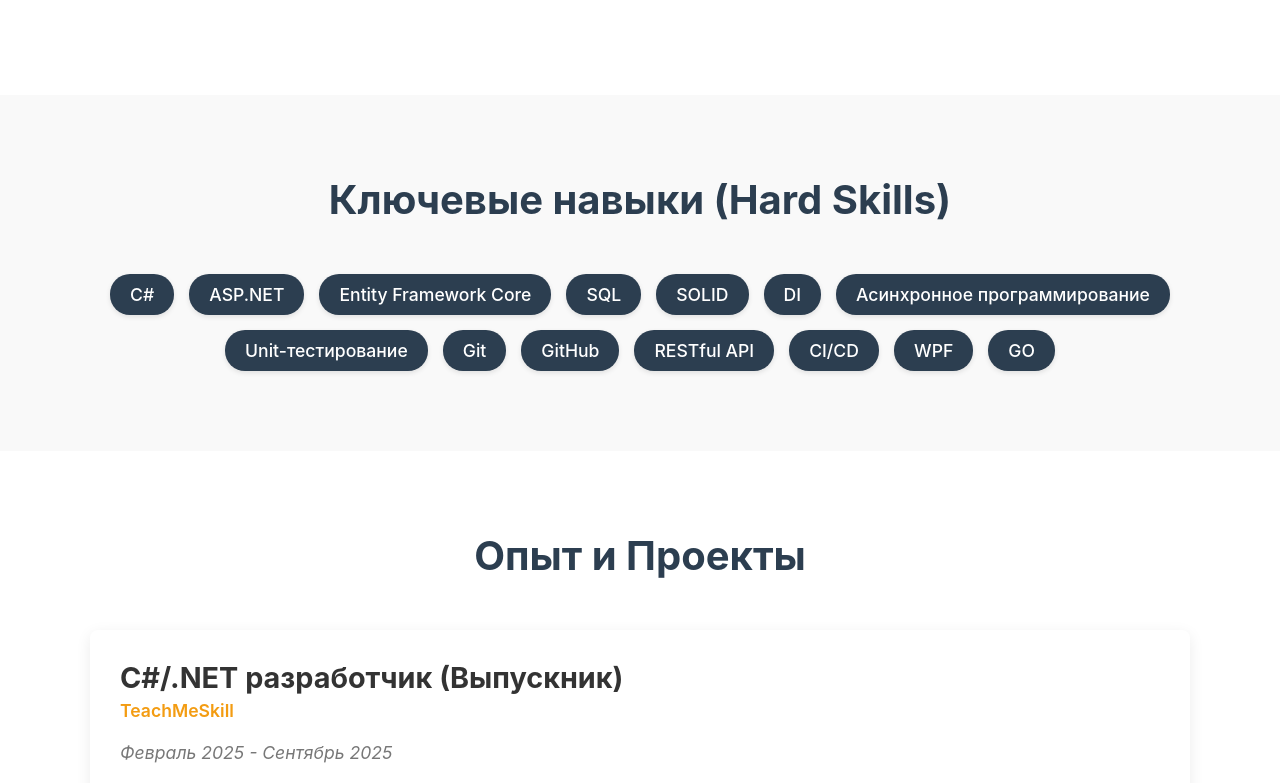
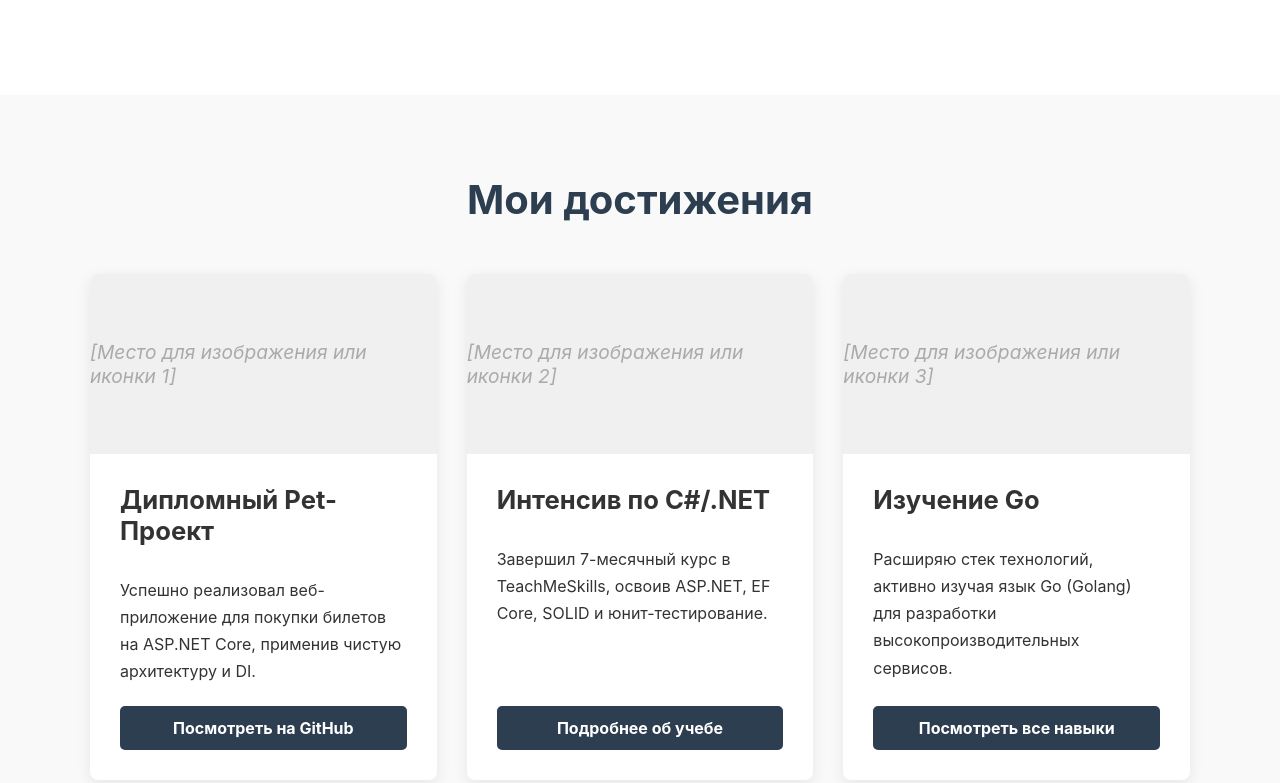
Before and after one commit to qsn4k/Web-Design, a plain HTML site: page business_card/index.html in a window 1280 px wide. Shown: the part 1296-2079 px from the top of the page. Drawn offline with Linux system fonts and the light colour scheme.

Commit message:
Completed additional assignment for Lab 5. The document structure has been changed for easier navigation.

```diff
--- a/Lab4/indiv.html
+++ b/business_card/index.html
@@ -4,7 +4,7 @@
     <meta charset="UTF-8">
     <meta name="viewport" content="width=device-width, initial-scale=1.0">
     <title>Даниил Денисенко | Junior C# Developer</title>
-    <link rel="stylesheet" href="indiv.css">
+    <link rel="stylesheet" href="style_for_index.css">
 </head>
 <body>
 
@@ -13,6 +13,7 @@
             <a href="#hero" class="nav-logo">Даниил Денисенко</a>
             <ul class="nav-menu">
                 <li><a href="#about">Обо мне</a></li>
+                <li><a href="#achievements">Мои достижения</a></li>
                 <li><a href="#skills">Навыки</a></li>
                 <li><a href="#experience">Опыт</a></li>
                 <li><a href="#education">Образование</a></li>
@@ -22,7 +23,6 @@
     </header>
 
     <main>
-
         <section id="hero">
             <img src="avatar.jpg" alt="Аватар Даниила Денисенко" class="hero-avatar">
             <div class="hero-content">
@@ -51,6 +51,49 @@
                     <p>
                         Я выбрал направление разработки, потому что оно сочетает логику, креативность и практическую пользу. Для профессионального роста изучаю, осваиваю паттерны проектирования, веду собственные pет-проекты.
                     </p>
+                </div>
+            </div>
+        </section>
+
+        <section id="achievements" class="section">
+            <div class="container">
+                <h2 class="section-title">Мои достижения</h2>
+
+                <div class="achievements-container">
+
+                    <div class="achievement-card">
+                        <div class="card-image">
+                            [Место для изображения или иконки 1]
+                        </div>
+                        <div class="card-content">
+                            <h3>Дипломный Pet-Проект</h3>
+                            <p>Успешно реализовал веб-приложение для покупки билетов на ASP.NET Core, применив чистую архитектуру и DI.</p>
+                            <a href="https://github.com/qsn4k/TMS_HW" target="_blank" class="details-button">Посмотреть на GitHub</a>
+                        </div>
+                    </div>
+
+                    <div class="achievement-card">
+                        <div class="card-image">
+                            [Место для изображения или иконки 2]
+                        </div>
+                        <div class="card-content">
+                            <h3>Интенсив по C#/.NET</h3>
+                            <p>Завершил 7-месячный курс в TeachMeSkills, освоив ASP.NET, EF Core, SOLID и юнит-тестирование.</p>
+                            <a href="#education" class="details-button">Подробнее об учебе</a>
+                        </div>
+                    </div>
+
+                    <div class="achievement-card">
+                        <div class="card-image">
+                            [Место для изображения или иконки 3]
+                        </div>
+                        <div class="card-content">
+                            <h3>Изучение Go</h3>
+                            <p>Расширяю стек технологий, активно изучая язык Go (Golang) для разработки высокопроизводительных сервисов.</p>
+                            <a href="#skills" class="details-button">Посмотреть все навыки</a>
+                        </div>
+                    </div>
+
                 </div>
             </div>
         </section>
--- a/Lab4/indiv.css
+++ b/business_card/style_for_index.css
@@ -217,6 +217,84 @@ a {
 }
 
 /* ========================================
+ * СЕКЦИЯ 3: ДОСТИЖЕНИЯ (ДОП. ЗАДАНИЕ FLEXBOX)
+ * ======================================== */
+
+/* Flex-контейнер для карточек */
+.achievements-container {
+    display: flex;
+    flex-direction: row; /* Выстраиваем в ряд */
+    justify-content: center; /* Центрируем карточки по горизонтали */
+    align-items: stretch; /* Карточки будут одинаковой высоты */
+    flex-wrap: wrap; /* Позволяет карточкам переноситься */
+    gap: 30px; /* Расстояние между карточками */
+}
+
+/* Стили для отдельной карточки */
+.achievement-card {
+    background-color: var(--light-bg); /* Используем ваш цвет */
+    border-radius: 8px;
+    box-shadow: 0 4px 15px rgba(0,0,0,0.08);
+    overflow: hidden;
+
+    /* Flex-свойства для карточки */
+    display: flex;
+    flex-direction: column; /* Внутренние элементы в колонку */
+
+    /* Управление размером карточек для 3-х в ряд */
+    flex-basis: 300px;
+    flex-grow: 1;
+    max-width: 350px;
+}
+
+.card-image {
+    height: 180px;
+    background-color: #f0f0f0;
+    display: flex;
+    align-items: center;
+    justify-content: center;
+    color: #aaa;
+    font-style: italic;
+    font-size: 1.2em;
+}
+
+.card-content {
+    padding: 30px;
+    display: flex;
+    flex-direction: column;
+    flex-grow: 1; /* Занимает все оставшееся место */
+}
+
+.card-content h3 {
+    font-size: 1.6em;
+    color: var(--text-color);
+    margin-bottom: 15px;
+}
+
+.card-content p {
+    font-size: 1em;
+    flex-grow: 1; /* Отталкивает кнопку вниз, чтобы высота была одинаковой */
+    margin-bottom: 20px;
+}
+
+/* Кнопка "Подробнее" */
+.details-button {
+    display: inline-block;
+    background-color: var(--dark-bg);
+    color: var(--light-text-color);
+    padding: 12px 24px;
+    border-radius: 5px;
+    font-weight: bold;
+    transition: background-color 0.3s;
+    text-align: center;
+    margin-top: auto; /* Прижимает кнопку к низу, если .card-content является flex-контейнером */
+}
+
+.details-button:hover {
+    background-color: #34495e;
+}
+
+/* ========================================
     * СЕКЦИЯ 3: НАВЫКИ
     * ======================================== */
 .skills-grid {
@@ -424,4 +502,15 @@ a {
     .education-grid {
         grid-template-columns: 1fr;
     }
+
+    .achievements-container {
+        flex-direction: column; /* Карточки встают в колонку */
+        align-items: center; /* Центрируем их на мобильном */
+    }
+
+    .achievement-card {
+        width: 90%; /* Делаем карточку шире */
+        max-width: 400px; /* Но не слишком широкой */
+        flex-basis: auto;
+    }
 }
```
Also changed, not shown: Lab4/index.html (+1 -1 lines), Lab5/task.html (added, +149 -0 lines), Lab5/index.html (added), business_card/avatar.jpg (renamed from Lab4/avatar.jpg), business_card/fon.jpg (renamed from Lab4/fon.jpg), 1 other file.
